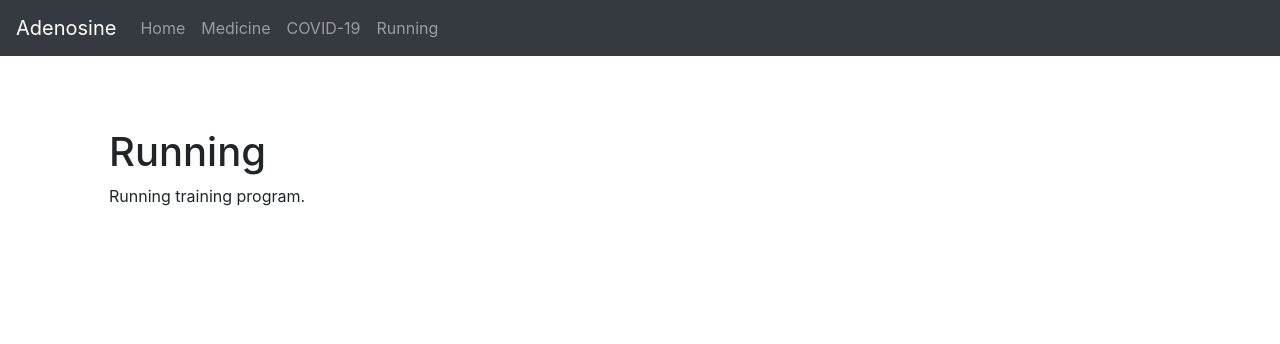
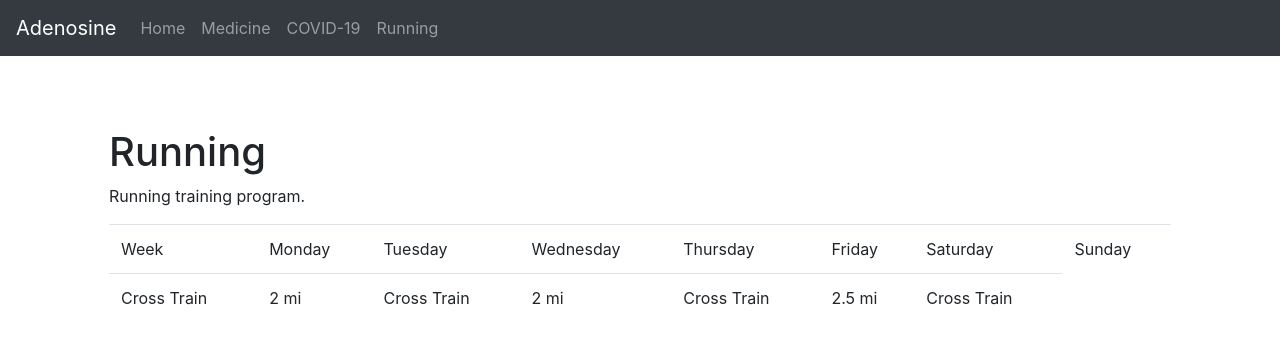
Before and after one commit to endocytosis/endocytosis.github.io, a Jekyll site: the page built from running.html, in a window 1280 px wide. Shown: the top 344 px of the page. Built offline with Jekyll 4.4.1, drawn with Linux system fonts in a browser that asks for light colours.

Commit message:
Updated running

```diff
--- a/running.html
+++ b/running.html
@@ -6,7 +6,7 @@ title: Running
 <h1>Running</h1>
 <p>Running training program.</p>
 
-<table class="table>
+<table class="table">
 <tr>
 <td>Week</td>
 <td>Monday</td>
```
